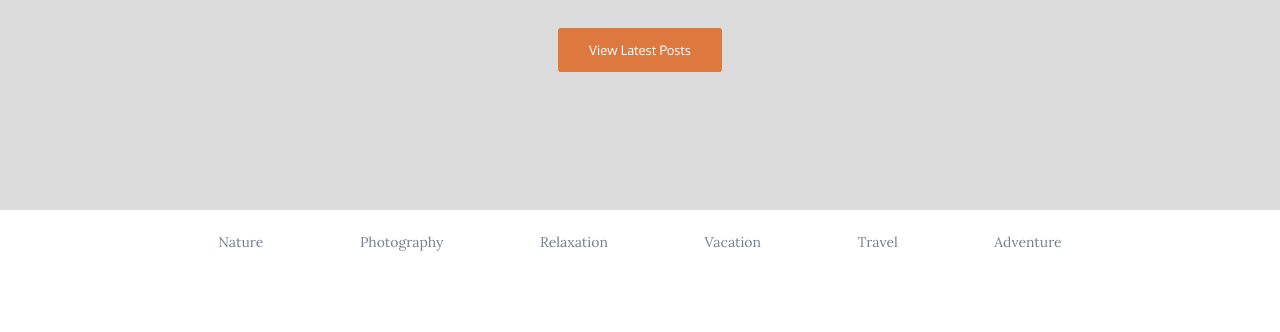
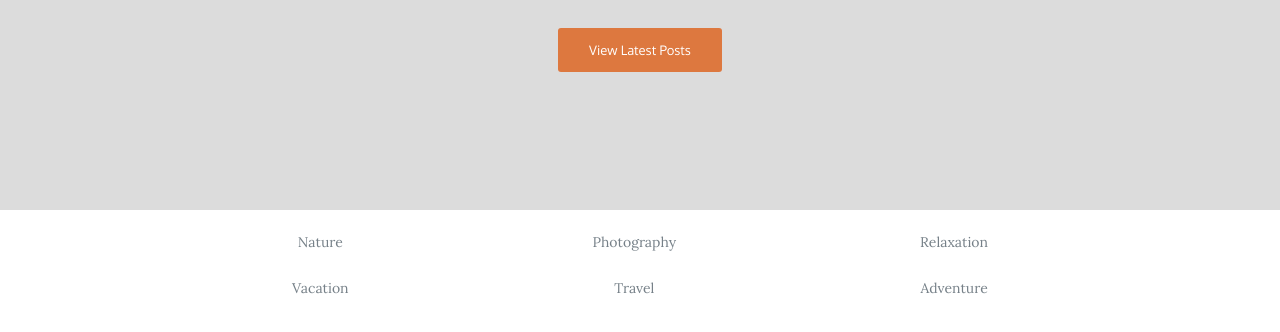
Before and after one commit to template-dev/Escape-Web, a website: page source/index.html in a window 1280 px wide. Shown: the part 290-622 px from the top of the page. Drawn offline with nearby package versions, Linux system fonts and the light colour scheme; files that its build step writes are made by us from their sources.

Commit message:
Reworked block with tags

```diff
--- a/source/sass/components/__tags.scss
+++ b/source/sass/components/__tags.scss
@@ -10,11 +10,23 @@
 }
 
 .tags__list {
-  display: flex;
-  flex-wrap: wrap;
+  display: grid;
+  grid-template-columns: repeat(1, auto);
   list-style-type: none;
   padding: 0;
   margin: 0;
+
+  @media(min-width: 400px) {
+    grid-template-columns: repeat(2, auto);
+  }
+
+  @media(min-width: $tablet-width) {
+    grid-template-columns: repeat(3, auto);
+  }
+
+  @media(min-width: $desktop-width) {
+    grid-template-columns: repeat(6, auto);
+  }
 }
 
 .tags__item {
```
Also changed, not shown: source/css/style.css.
